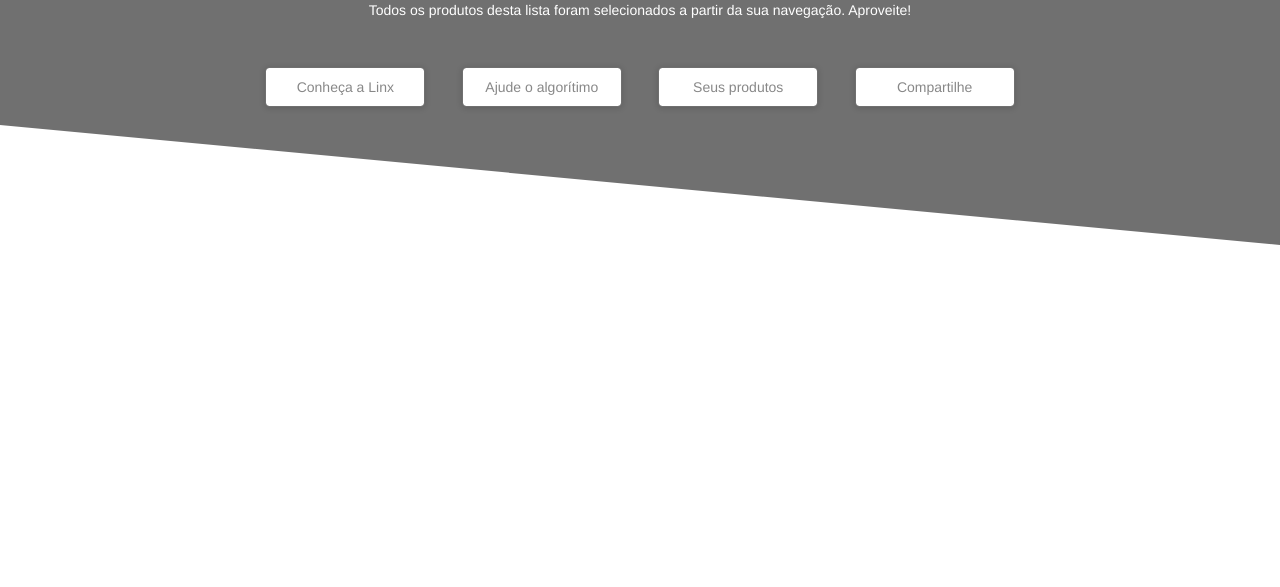
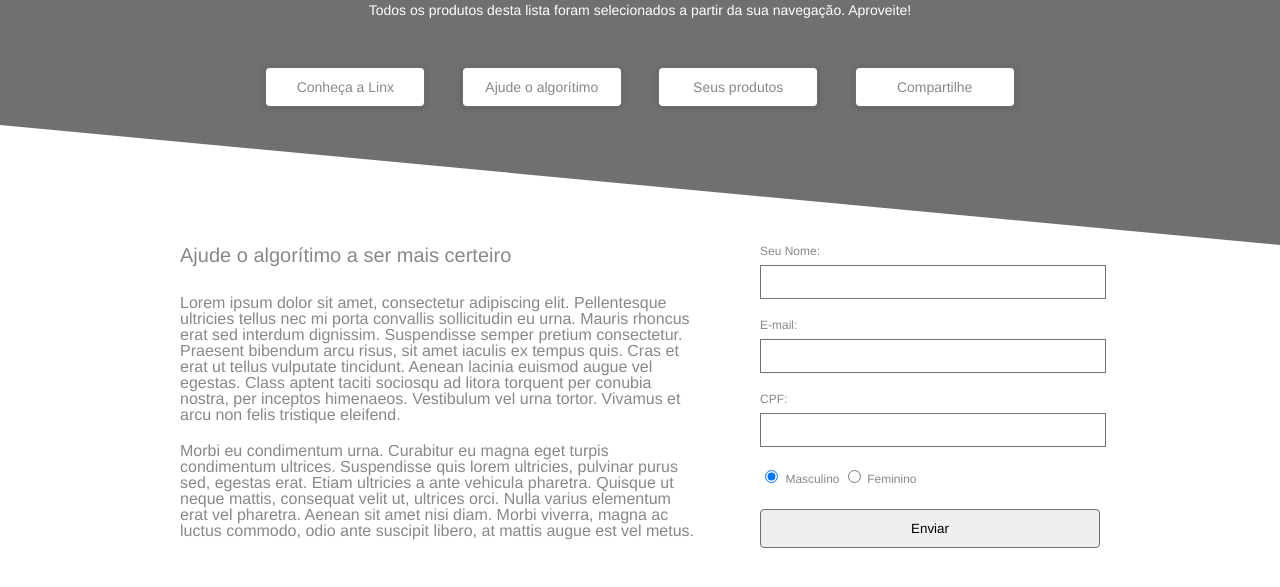
Before and after one commit to kaiquecorreia/linxtest, a website: page app/index.html in a window 1280 px wide. Shown: the part 155-742 px from the top of the page. Drawn offline with Linux system fonts and the light colour scheme.

Commit message:
Feature:

```diff
--- a/app/index.html
+++ b/app/index.html
@@ -24,7 +24,7 @@
   </head>
 
   <body class="main">
-    <header class="header">
+    <header id="header" class="header">
       <span class="header-background"></span>
       <h1 class="header-title">
         uma seleção de produtos<br /><strong> especial para você</strong>
@@ -40,7 +40,50 @@
         <button class="header-button">Compartilhe</button>
       </div>
     </header>
-    <section></section>
+    <section id="first-section" class="first-section">
+      <div class="first-section-info">
+        <h1 class="first-section-title bottom-space-30">
+          Ajude o algorítimo a ser mais certeiro
+        </h1>
+        <p class="first-section-text bottom-space-20">
+          Lorem ipsum dolor sit amet, consectetur adipiscing elit. Pellentesque
+          ultricies tellus nec mi porta convallis sollicitudin eu urna. Mauris
+          rhoncus erat sed interdum dignissim. Suspendisse semper pretium
+          consectetur. Praesent bibendum arcu risus, sit amet iaculis ex tempus
+          quis. Cras et erat ut tellus vulputate tincidunt. Aenean lacinia
+          euismod augue vel egestas. Class aptent taciti sociosqu ad litora
+          torquent per conubia nostra, per inceptos himenaeos. Vestibulum vel
+          urna tortor. Vivamus et arcu non felis tristique eleifend.
+        </p>
+        <p>
+          Morbi eu condimentum urna. Curabitur eu magna eget turpis condimentum
+          ultrices. Suspendisse quis lorem ultricies, pulvinar purus sed,
+          egestas erat. Etiam ultricies a ante vehicula pharetra. Quisque ut
+          neque mattis, consequat velit ut, ultrices orci. Nulla varius
+          elementum erat vel pharetra. Aenean sit amet nisi diam. Morbi viverra,
+          magna ac luctus commodo, odio ante suscipit libero, at mattis augue
+          est vel metus.
+        </p>
+      </div>
+      <form class="first-section-form" action="">
+        <label class="first-section-form-label" for="name">Seu Nome:</label>
+        <input class="first-section-form-input" type="text" name="name" id="name" />
+
+        <label class="first-section-form-label top-space-20 " for="email" >E-mail:</label>
+        <input class="first-section-form-input" type="email" name="email" id="email" />
+
+        <label class="first-section-form-label top-space-20 " for="cpf">CPF:</label>
+        <input class="first-section-form-input" type="text" name="cpf" id="cpf" />
+        <div class="top-space-20">
+          <input type="radio" name="genre" id="male" value="male" checked/>
+          <label class="first-section-form-label" for="male">Masculino</labelclass="first-section-form-label">
+
+          <input type="radio" name="genre" id="female" value="female" />
+          <label class="first-section-form-label" for="male">Feminino</label>
+        </div>
+        <button class="first-section-form-button" type="submit">Enviar</button>
+      </form>
+    </section>
     <section></section>
     <section></section>
     <footer></footer>
--- a/app/styles/reset.css
+++ b/app/styles/reset.css
@@ -31,6 +31,7 @@ section {
   margin: 0;
   padding: 0;
   border: 0;
+  letter-spacing: 0;
   font-size: 100%;
   vertical-align: baseline;
 }
--- a/app/styles/styles.css
+++ b/app/styles/styles.css
@@ -1,10 +1,21 @@
 * {
-  margin: 0;
-  padding: 0;
-  letter-spacing: 0;
   font-family: 'Helvetica Neue';
 }
+h1 {
+  font-weight: normal;
+}
 
+/* UTILS CLASS */
+.bottom-space-20 {
+  margin-bottom: 20px;
+}
+.bottom-space-30 {
+  margin-bottom: 20px;
+}
+.top-space-20 {
+  margin-top: 20px;
+}
+/* END UTILS CLASS */
 .header {
   display: flex;
   flex-direction: column;
@@ -17,7 +28,6 @@
 }
 
 .header-title {
-  font-weight: normal;
   margin: 69px 0 24px 0;
   font-size: 1.25rem;
 }
@@ -53,3 +63,42 @@
   font-size: 0.875rem;
   color: #888888;
 }
+
+.first-section {
+  display: flex;
+  justify-content: center;
+  color: #888888;
+}
+
+.first-section-info {
+  margin-right: 60px;
+  width: 520px;
+}
+
+.first-section-title {
+  text-align: left;
+  font-size: 1.25rem;
+  margin-bottom: 30px;
+}
+.first-section-form {
+  display: flex;
+  width: 340px;
+  flex-direction: column;
+  text-align: left;
+}
+.first-section-form-label {
+  margin-bottom: 8px;
+  font-size: 0.75rem;
+}
+.first-section-form-input {
+  width: 340px;
+  height: 30px;
+  border: 1px solid #707070;
+}
+.first-section-form-button {
+  width: 340px;
+  height: 39px;
+  border: 1px solid #707070;
+  border-radius: 4px;
+  margin-top: 23px;
+}
```
